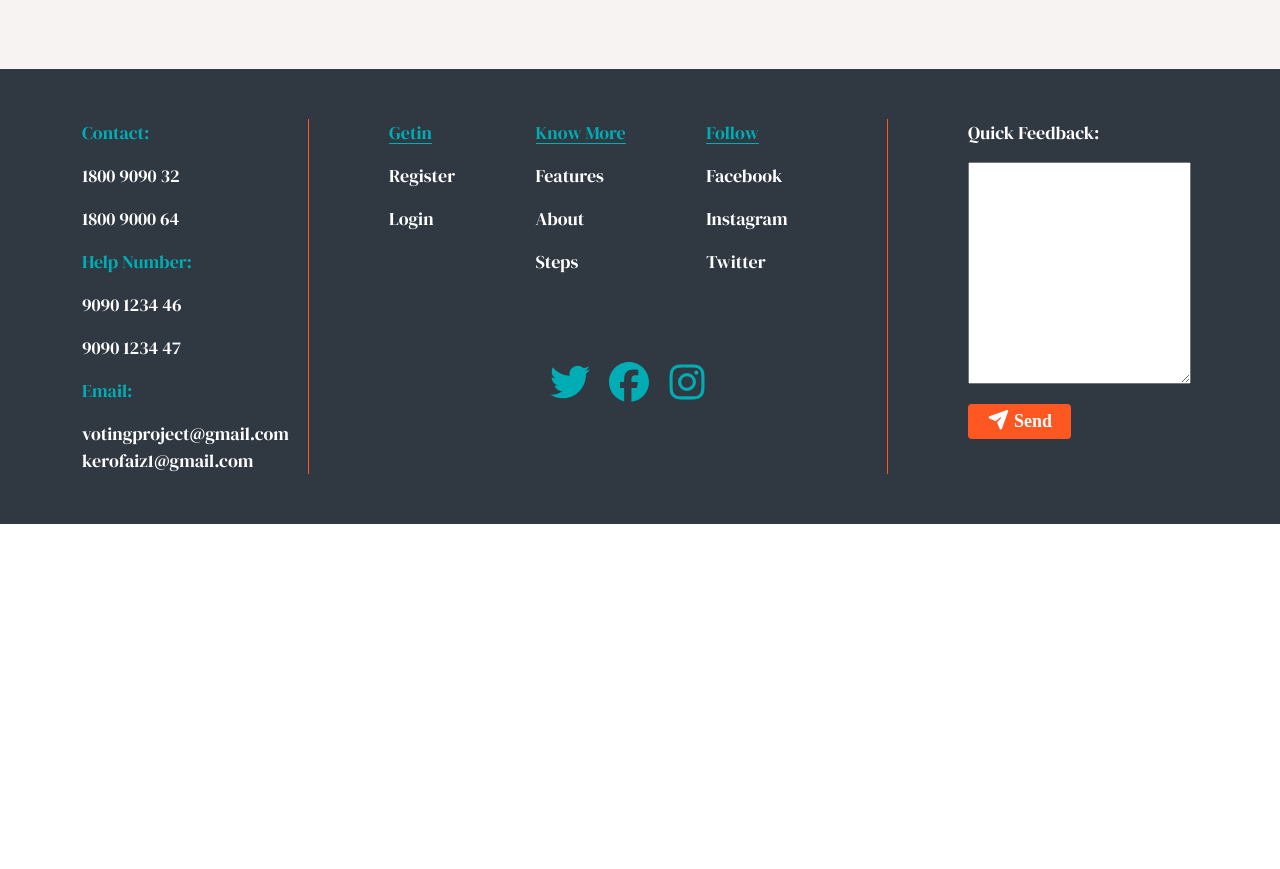
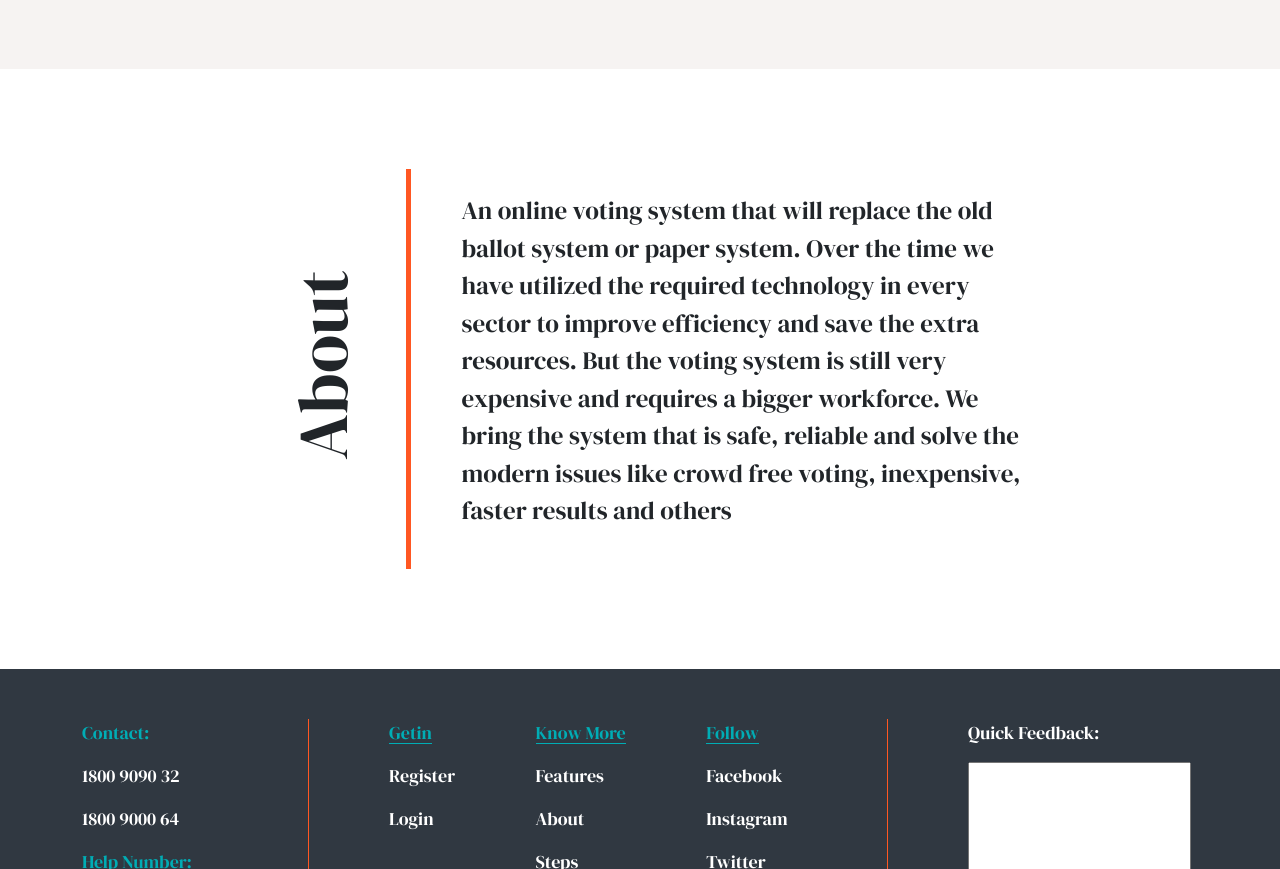
Before and after one commit to kero1019/An-Enhanced-Web-Based-Electronic-Voting-System, a plain HTML site: page index.html in a window 1280 px wide. Shown: the part 731-1600 px from the top of the page. Before the commit the page ends 1255 px from the top, so only its background shows below. Drawn offline with Linux system fonts and the light colour scheme; a web font is replaced by a local one.

Commit message:
about section Bisho

```diff
--- a/css/main_light.css
+++ b/css/main_light.css
@@ -154,6 +154,38 @@ nav .navbar-toggler:focus {
 }
 /* end media query */
 /* End landing */
+/* Start About */
+.About .container {
+  min-height: 600px;
+  display: grid;
+  grid-template-columns: 15% 5% auto;
+  align-items: center;
+  justify-content: center;
+}
+.About .container h3 {
+  display: flex;
+  align-items: center;
+  justify-content: center;
+  grid-column: 1/2;
+  transform: rotate(-90deg);
+  font-size: 70px;
+}
+.About .container div {
+  grid-column: 2 / 3;
+  max-width: 5px;
+  min-height: 400px;
+  background-color: var(--orange);
+}
+.About .container p {
+  display: flex;
+  align-items: center;
+  justify-content: center;
+  grid-column: 3/5;
+  font-size: 25px;
+  max-width: 580px;
+  /* width: fit-content; */
+}
+/* End About */
 /* Start Footer */
 footer {
   padding: 50px 0;
--- a/index.html
+++ b/index.html
@@ -62,7 +62,9 @@
               <a class="nav-link active" href="index.html">Home</a>
             </li>
             <li class="nav-item p-2">
-              <a class="nav-link font-src" href="pages/login/login.html">Login</a>
+              <a class="nav-link font-src" href="pages/login/login.html"
+                >Login</a
+              >
             </li>
           </ul>
         </div>
@@ -79,6 +81,23 @@
       </div>
     </div>
     <!-- End Landing Section -->
+    <!-- Start About section -->
+    <div class="About">
+      <div class="container">
+        <h3>About</h3>
+        <div></div>
+        <p>
+          An online voting system that will replace the old ballot system or
+          paper system. Over the time we have utilized the required technology
+          in every sector to improve efficiency and save the extra resources.
+          But the voting system is still very expensive and requires a bigger
+          workforce. We bring the system that is safe, reliable and solve the
+          modern issues like crowd free voting, inexpensive, faster results and
+          others
+        </p>
+      </div>
+    </div>
+    <!-- End About section -->
     <!-- Start Footer -->
     <footer>
       <div class="container">
@@ -95,7 +114,9 @@
           </div>
           <div class="email">
             <p>Email:</p>
-          <a href="mailto: votingproject2023@gmail.com">votingproject@gmail.com</a>
+            <a href="mailto: votingproject2023@gmail.com"
+              >votingproject@gmail.com</a
+            >
             <a href="mailto: kerofaiz1@gmail.com">kerofaiz1@gmail.com</a>
           </div>
         </div>
```
Lines whose indentation alone changed are shown as unchanged.
